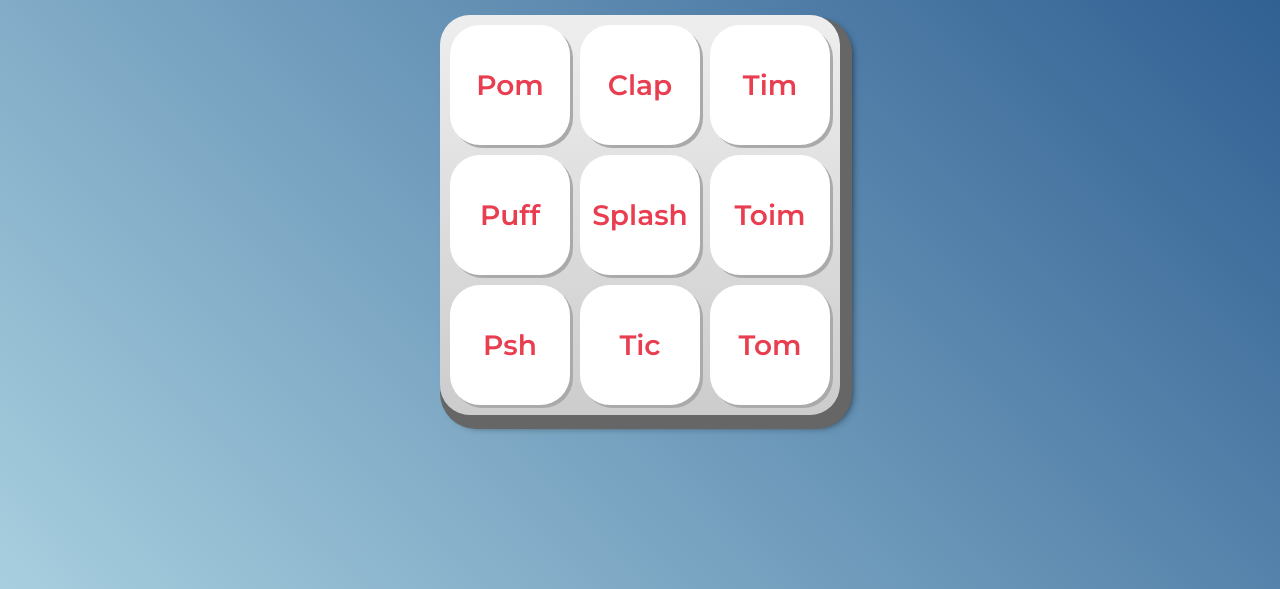
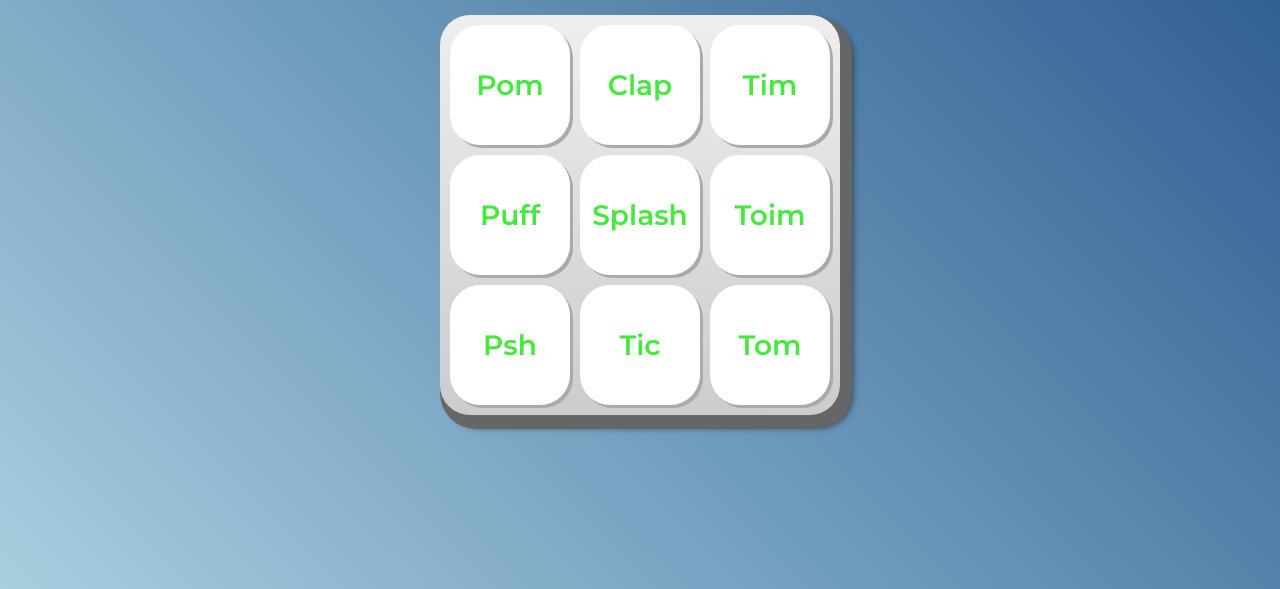
Before and after one commit to prisgomesti/alura-midi, a plain HTML site: page index.html in a window 1280 px wide. Shown: the part 211-800 px from the top of the page. Drawn offline with Linux system fonts and the light colour scheme.

Commit message:
mudando  cor do botaoo pra verde

```diff
--- a/css/estilos.css
+++ b/css/estilos.css
@@ -1,6 +1,6 @@
 :root {
   --cinza: #aaa;
-  --vermelha: #e93d50;
+  --vermelha: #43e93d;
   --vermelha-escura: #af303f;
   --branca: #fff;
   --luz: rgb(229, 255, 0);
```
